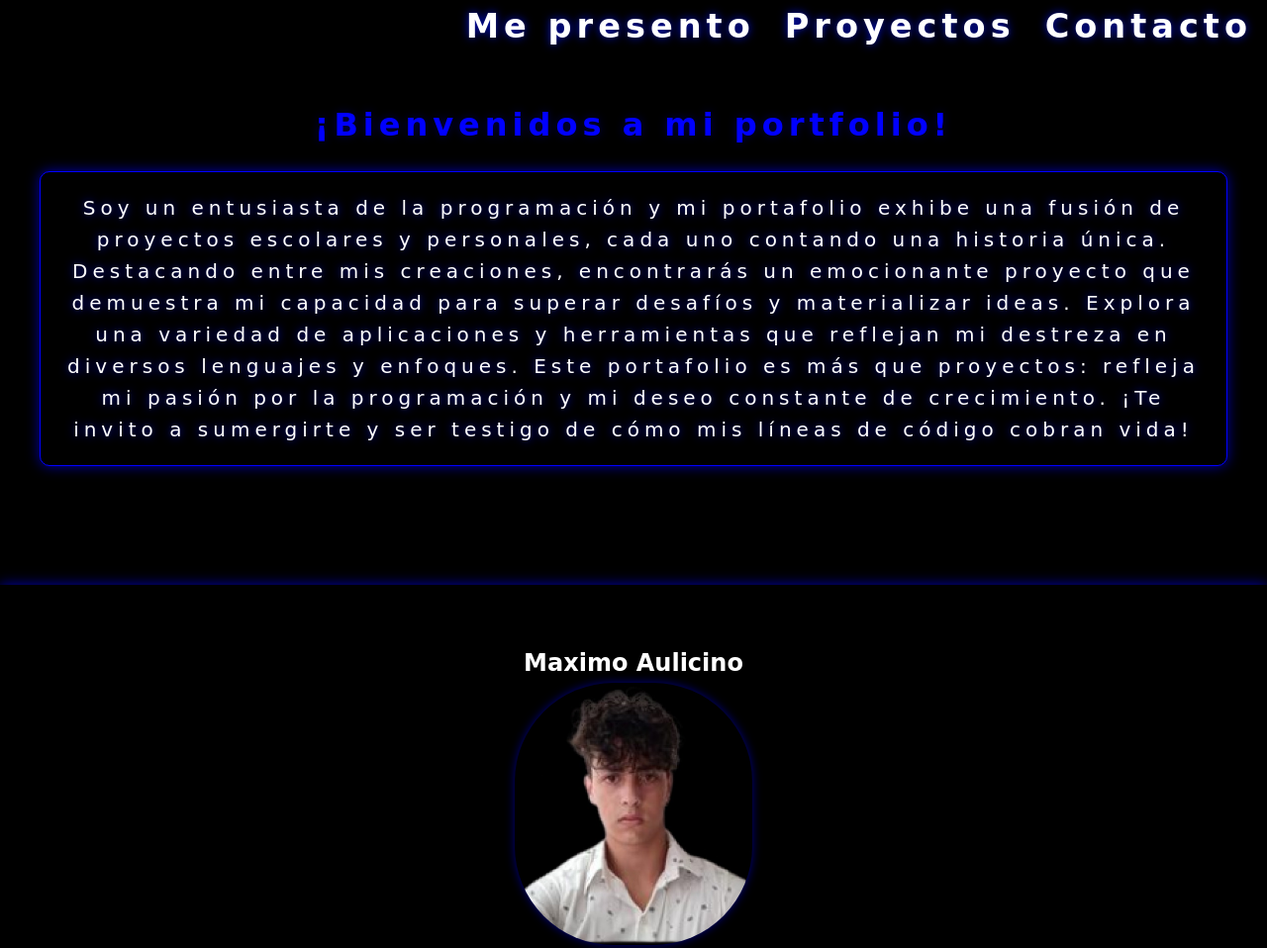
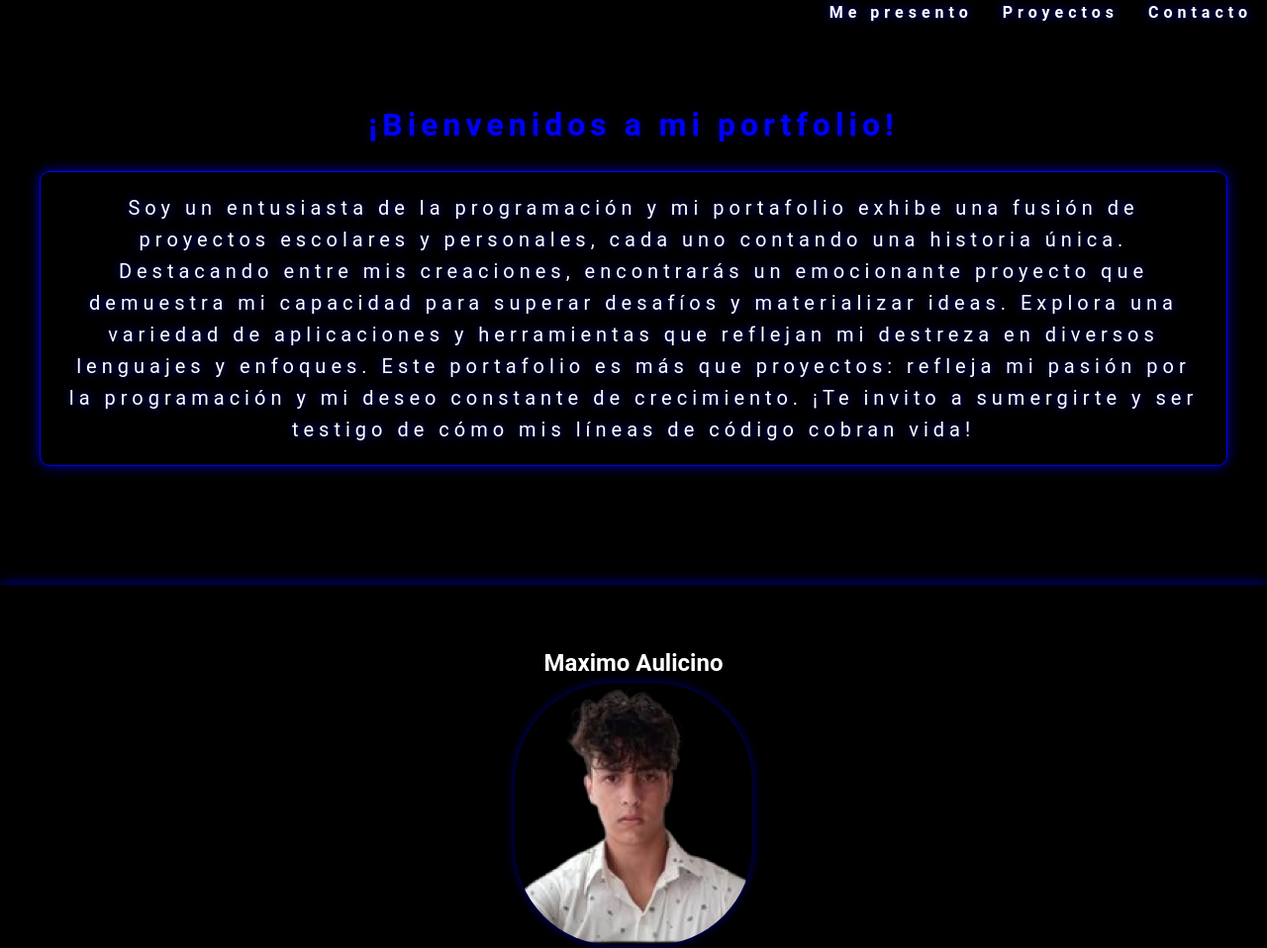
Before and after one commit to MaxxiPrograma/portfolio_new, a plain HTML site: page index.html in a window 1280 px wide. Shown: the top 958 px of the page at 99% size. Drawn offline with Linux system fonts and the light colour scheme; a script that the page names is missing.

Commit message:
Add files via upload

```diff
--- a/css/style.css
+++ b/css/style.css
@@ -11,7 +11,7 @@ body, h1, h2, h3, p, ul, li, img {
 
 /* Estilos generales */
 body {
-    font-family: 'Neonderthaw', cursive;
+    font-family:'Roboto', sans-serif;
     line-height: 1.6;
     background-color: #fff;
     color: #ffffff;
@@ -56,8 +56,8 @@ header {
     background-color: #000000;
     padding: 80px 0;
     position: center;
-    font-family: 'Neonderthaw', cursive;
-    font-size: 2.1rem;
+    font-family: 'Roboto', sans-serif;
+    font-size: 1rem;
     text-align: center;
     letter-spacing: 5px;
     animation: neon-glow 0.5s infinite alternate;
@@ -98,7 +98,7 @@ nav a:hover {
 
 /* Efecto de fuente estilo cartel de neón */
 .neon-text {
-    font-family: 'Neonderthaw', cursive;
+    font-family: 'Roboto', sans-serif;
     font-size: 2rem;
     text-align: center;
     letter-spacing: 5px;
```
